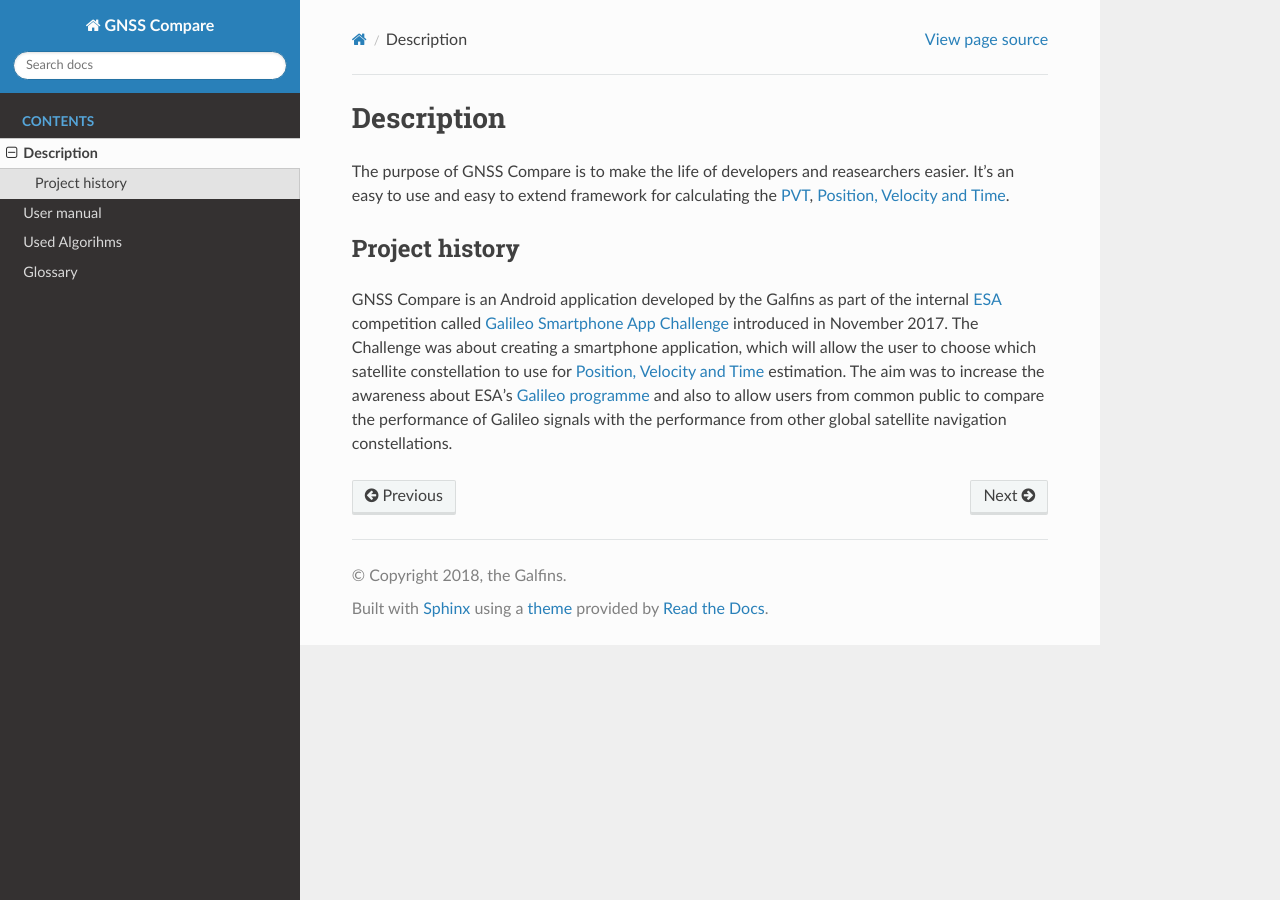
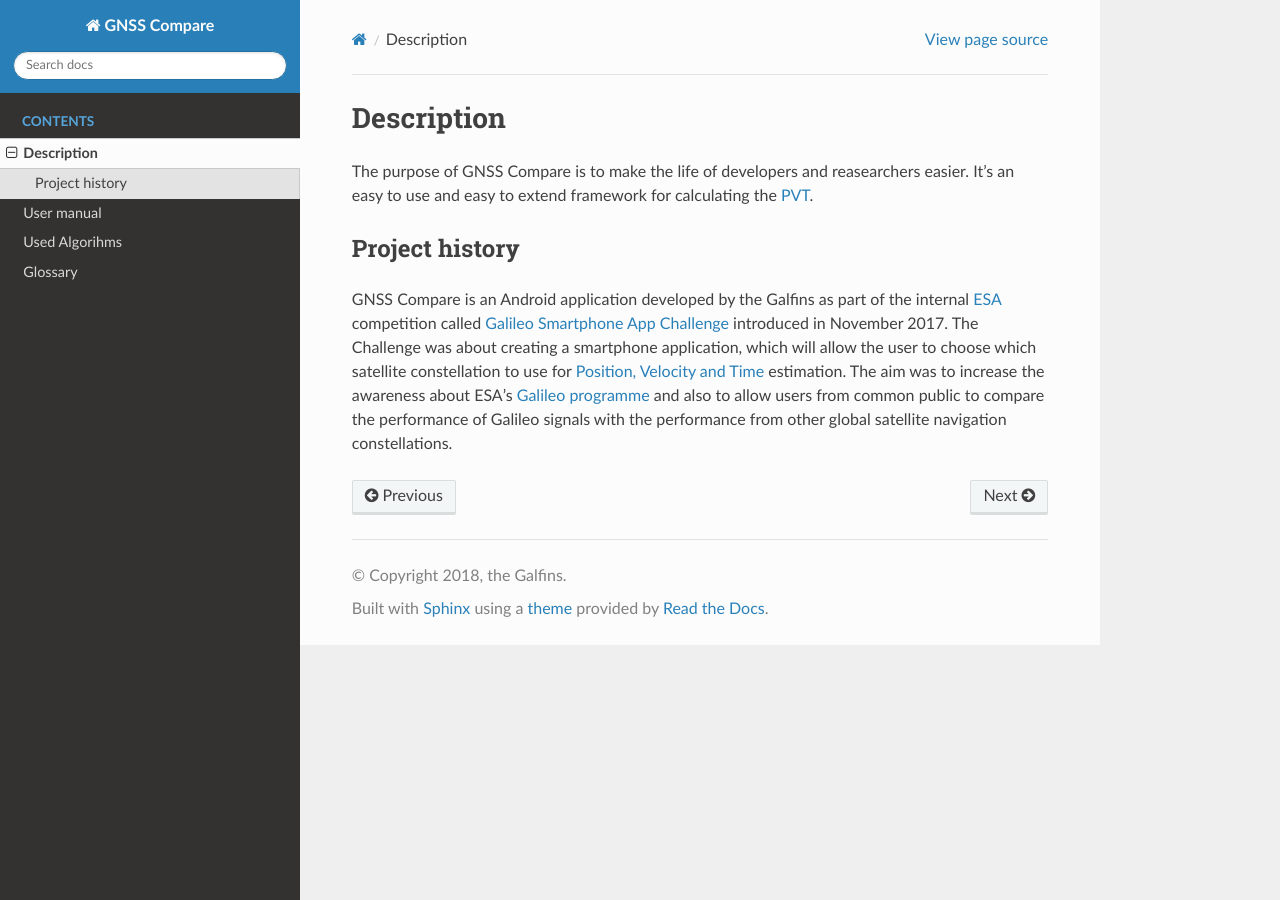
Before and after one commit to TheGalfins/GNSS_Compare, a Sphinx documentation site: the page built from docs/description.rst, in a window 1280 px wide. Built offline with Sphinx 7.4.7 and the Read the Docs theme 2.0.0, drawn with Linux system fonts in a browser that asks for light colours.

Commit message:
Testing description and cross-linking

```diff
--- a/docs/description.rst
+++ b/docs/description.rst
@@ -3,7 +3,7 @@
 Description
 ***********
 
-The purpose of GNSS Compare is to make the life of developers and reasearchers easier. It's an easy to use and easy to extend framework for calculating the PVT_, :ref:`Position, Velocity and Time`.
+The purpose of GNSS Compare is to make the life of developers and reasearchers easier. It's an easy to use and easy to extend framework for calculating the PVT_.
 
 
 Project history
@@ -15,4 +15,4 @@
 .. _ESA: http://esa.int
 .. _`Galileo programme`: https://www.esa.int/Our_Activities/Navigation/Galileo/What_is_Galileo
 .. _`Galileo Smartphone App Challenge`: http://www.esa.int/Our_Activities/Navigation/ESA_trainees_compete_in_inaugural_Galileo_app_contest
-.. _PVT: :ref:`Position, Velocity and Time`
+.. _PVT: `Position, Velocity and Time`
```
